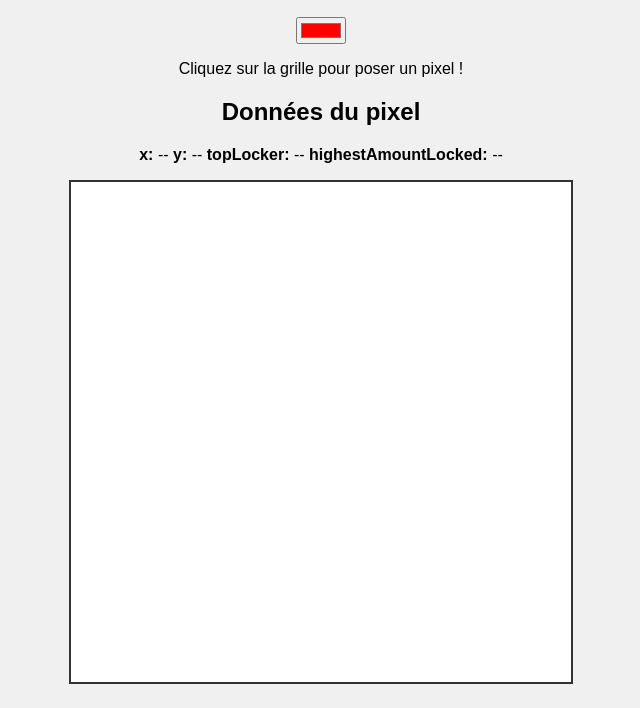
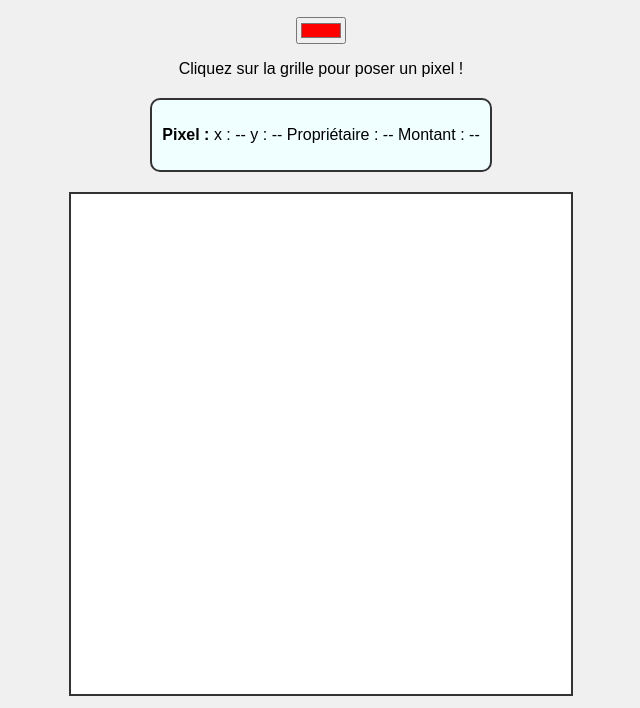
Before and after one commit to AxelMGit/pixel-war, a plain HTML site: page index.html in a window 1280 px wide. Shown: the part 101-809 px from the top of the page, without its empty margins (319-959 px from the left). Drawn offline with Linux system fonts and the light colour scheme.

Commit message:
feat: enhance pixel data display with ownership and amount details

```diff
--- a/focus.js
+++ b/focus.js
@@ -18,8 +18,9 @@ canvas.addEventListener('mousemove', async (e) => {
             const pixel = await window.contract.methods.getPixel(x, y).call();
             document.getElementById('xValue').innerText = x;
             document.getElementById('yValue').innerText = y;
-            document.getElementById('topLockerValue').innerText = pixel.topLocker;
-            document.getElementById('highestAmountLockedValue').innerText = pixel.highestAmountLocked;
+            const isPixelSet = pixel.topLocker !== '0x0000000000000000000000000000000000000000' && pixel.highestAmountLocked !== '0';
+            document.getElementById('topLockerValue').innerText = isPixelSet ? pixel.topLocker : 'None';
+            document.getElementById('highestAmountLockedValue').innerText = isPixelSet ? pixel.highestAmountLocked : 'None';
         } catch (error) {
             console.error('Erreur lors de la récupération des données du pixel:', error);
         }
--- a/index.html
+++ b/index.html
@@ -15,11 +15,11 @@
         <p>Cliquez sur la grille pour poser un pixel !</p>
     </div>
         <div class="rectangle">
-        <h2>Données du pixel</h2>
-        <p><strong>x:</strong> <span id="xValue">--</span>
-        <strong>y:</strong> <span id="yValue">--</span>
-        <strong>topLocker:</strong> <span id="topLockerValue">--</span>
-        <strong>highestAmountLocked:</strong> <span id="highestAmountLockedValue">--</span></p>
+        <p><strong>Pixel : </strong>
+        x : <span id="xValue">--</span>
+        y : <span id="yValue">--</span>
+        Propriétaire : <span id="topLockerValue">--</span>
+        Montant : <span id="highestAmountLockedValue">--</span></p>
     </div>
     <canvas id="pixelCanvas" width="500" height="500"></canvas>
 
--- a/style.css
+++ b/style.css
@@ -6,3 +6,11 @@ canvas {
     image-rendering: pixelated; /* Garde les pixels nets */
 }
 .controls { margin: 20px; }
+.rectangle {
+    border: 2px solid #333;
+    background-color:azure;
+    border-radius: 10px;
+    padding: 10px;
+    margin: 20px auto;
+    width: fit-content;
+}
```
